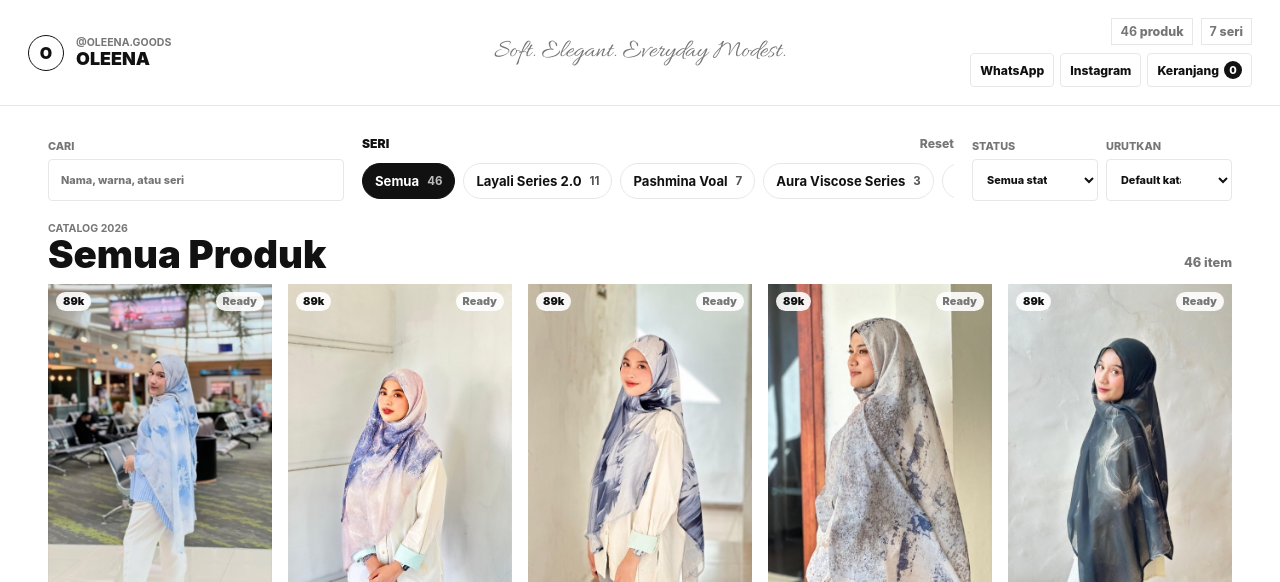
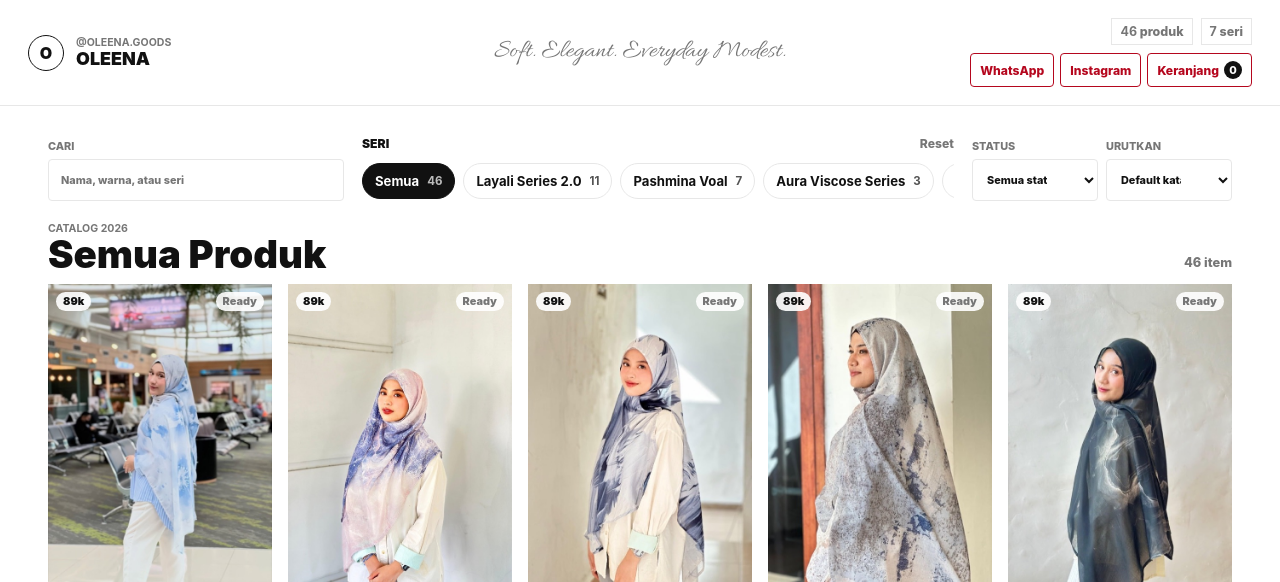
Before and after one commit to ihsanmokhsen/catalogoleena, a PHP site: page / in a window 1280 px wide. Shown: the top 582 px of the page. Run offline with PHP 8.4, Linux system fonts and the light colour scheme.

Commit message:
Add red accent styling

```diff
--- a/styles.css
+++ b/styles.css
@@ -9,6 +9,8 @@
   --soft: #f6f6f6;
   --line: #e7e7e7;
   --line-strong: #cfcfcf;
+  --accent: #b5071e;
+  --accent-soft: rgba(181, 7, 30, 0.08);
   --radius: 4px;
   --bottom-safe: env(safe-area-inset-bottom, 0px);
 }
@@ -125,15 +127,20 @@ h1 {
   align-items: center;
   justify-content: center;
   min-height: 34px;
-  border: 1px solid var(--line);
+  border: 1px solid var(--accent);
   border-radius: var(--radius);
   background: var(--panel);
-  color: var(--ink);
+  color: var(--accent);
   padding: 0 9px;
   font-size: 0.76rem;
   font-weight: 800;
   text-decoration: none;
   white-space: nowrap;
+}
+
+.cta-link:hover,
+.cta-link:focus-visible {
+  background: var(--accent-soft);
 }
 
 button.cta-link {
@@ -623,8 +630,8 @@ a:focus-visible {
 }
 
 .primary-button {
-  border: 1px solid var(--ink);
-  background: var(--ink);
+  border: 1px solid var(--accent);
+  background: var(--accent);
   color: #fff;
 }
 
```
